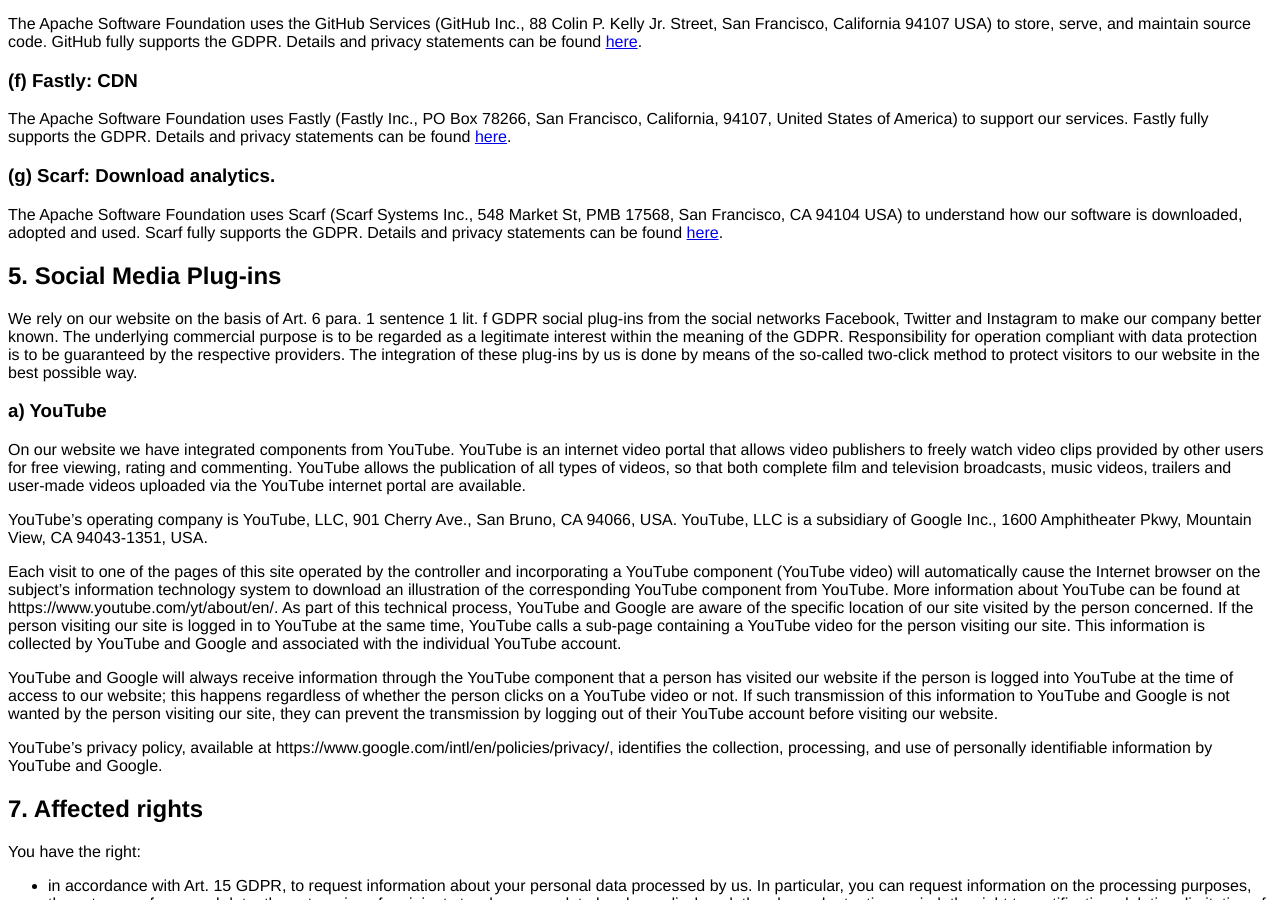
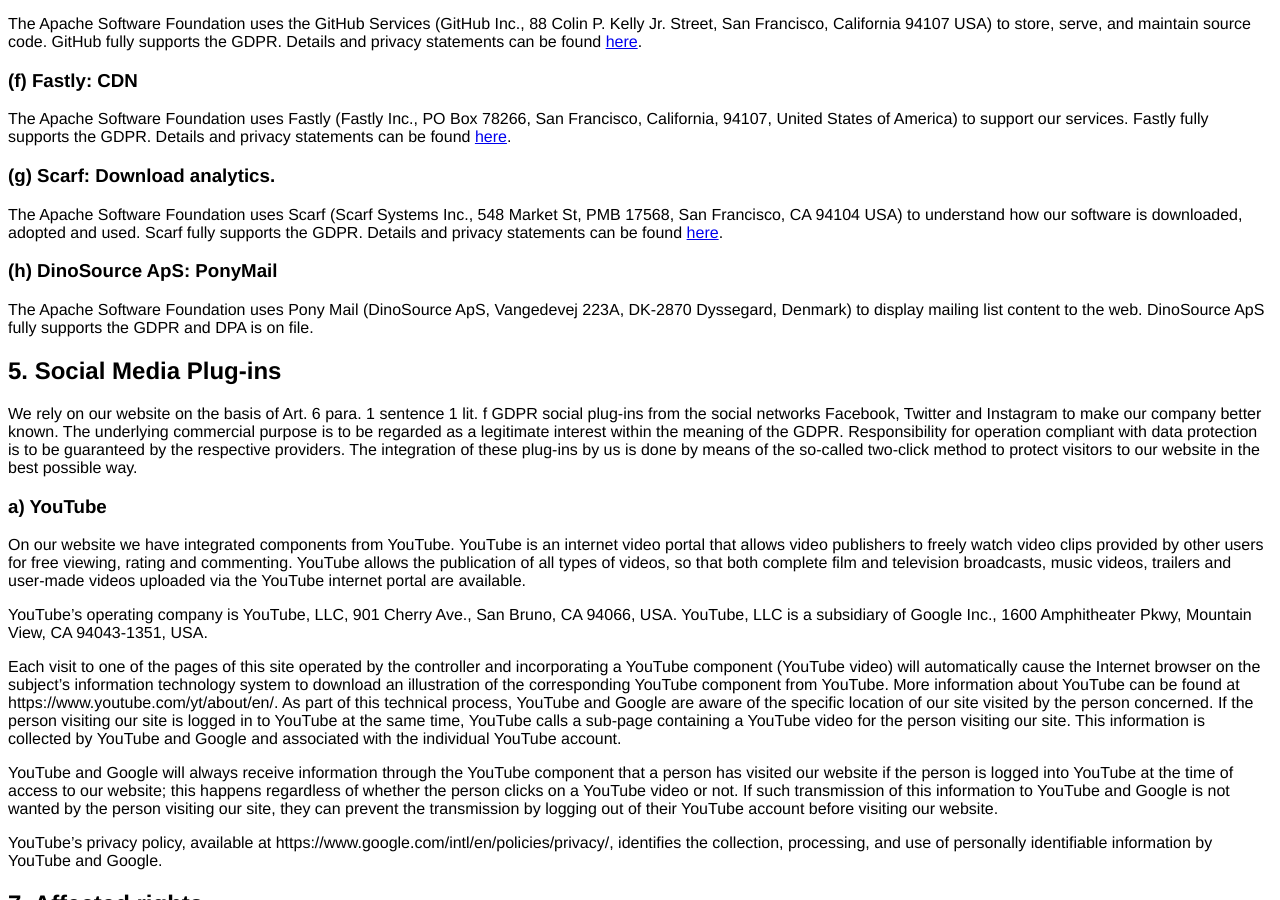
Before and after one commit to apache/privacy-website, a Jekyll site: the page output/policies/privacy-policy-public.html, which Jekyll copies as it is, in a window 1280 px wide and 900 px high, scrolled down 3571 px. Built offline with Jekyll 4.4.1, drawn with Linux system fonts in a browser that asks for light colours.

Commit message:
Automatic Site Publish by Buildbot

```diff
--- a/output/feed.xml
+++ b/output/feed.xml
@@ -1,4 +1,4 @@
-<?xml version="1.0" encoding="utf-8"?><feed xmlns="http://www.w3.org/2005/Atom" ><generator uri="https://jekyllrb.com/" version="4.2.2">Jekyll</generator><link href="/feed.xml" rel="self" type="application/atom+xml" /><link href="/" rel="alternate" type="text/html" /><updated>2023-01-12T08:29:56+00:00</updated><id>/feed.xml</id><title type="html">Apache Software Foundation - Data Privacy</title><subtitle>Write an awesome description for your new site here. You can edit this line in _config.yml. It will appear in your document head meta (for Google search results) and in your feed.xml site description.</subtitle><entry><title type="html">Welcome to Jekyll!</title><link href="/jekyll/update/2021/03/05/welcome-to-jekyll.html" rel="alternate" type="text/html" title="Welcome to Jekyll!" /><published>2021-03-05T19:38:56+00:00</published><updated>2021-03-05T19:38:56+00:00</updated><id>/jekyll/update/2021/03/05/welcome-to-jekyll</id><content type="html" xml:base="/jekyll/update/2021/03/05/welcome-to-jekyll.html"><![CDATA[<p>You’ll find this post in your <code class="language-plaintext highlighter-rouge">_posts</code> directory. Go ahead and edit it and re-build the site to see your changes. You can rebuild the site in many different ways, but the most common way is to run <code class="language-plaintext highlighter-rouge">jekyll serve</code>, which launches a web server and auto-regenerates your site when a file is updated.</p>
+<?xml version="1.0" encoding="utf-8"?><feed xmlns="http://www.w3.org/2005/Atom" ><generator uri="https://jekyllrb.com/" version="4.2.2">Jekyll</generator><link href="/feed.xml" rel="self" type="application/atom+xml" /><link href="/" rel="alternate" type="text/html" /><updated>2023-01-12T22:55:08+00:00</updated><id>/feed.xml</id><title type="html">Apache Software Foundation - Data Privacy</title><subtitle>Write an awesome description for your new site here. You can edit this line in _config.yml. It will appear in your document head meta (for Google search results) and in your feed.xml site description.</subtitle><entry><title type="html">Welcome to Jekyll!</title><link href="/jekyll/update/2021/03/05/welcome-to-jekyll.html" rel="alternate" type="text/html" title="Welcome to Jekyll!" /><published>2021-03-05T19:38:56+00:00</published><updated>2021-03-05T19:38:56+00:00</updated><id>/jekyll/update/2021/03/05/welcome-to-jekyll</id><content type="html" xml:base="/jekyll/update/2021/03/05/welcome-to-jekyll.html"><![CDATA[<p>You’ll find this post in your <code class="language-plaintext highlighter-rouge">_posts</code> directory. Go ahead and edit it and re-build the site to see your changes. You can rebuild the site in many different ways, but the most common way is to run <code class="language-plaintext highlighter-rouge">jekyll serve</code>, which launches a web server and auto-regenerates your site when a file is updated.</p>
 
 <p>Jekyll requires blog post files to be named according to the following format:</p>
 
--- a/output/policies/privacy-policy-public.html
+++ b/output/policies/privacy-policy-public.html
@@ -255,6 +255,10 @@
 how our software is downloaded, adopted and used. Scarf fully supports the GDPR.
 Details and privacy statements can be found <a href="https://about.scarf.sh/privacy-policy">here</a>.</p>
 
+<h3 id="h-dinosource-aps-ponymail">(h) DinoSource ApS: PonyMail</h3>
+
+<p>The Apache Software Foundation uses Pony Mail (DinoSource ApS, Vangedevej 223A, DK-2870 Dyssegard, Denmark) to display mailing list content to the web. DinoSource ApS fully supports the GDPR and DPA is on file.</p>
+
 <h2 id="5-social-media-plug-ins">5. Social Media Plug-ins</h2>
 
 <p>We rely on our website on the basis of Art. 6 para. 1 sentence 1 lit. f GDPR social plug-ins from the social networks Facebook, Twitter and Instagram to make our company better known.
```
